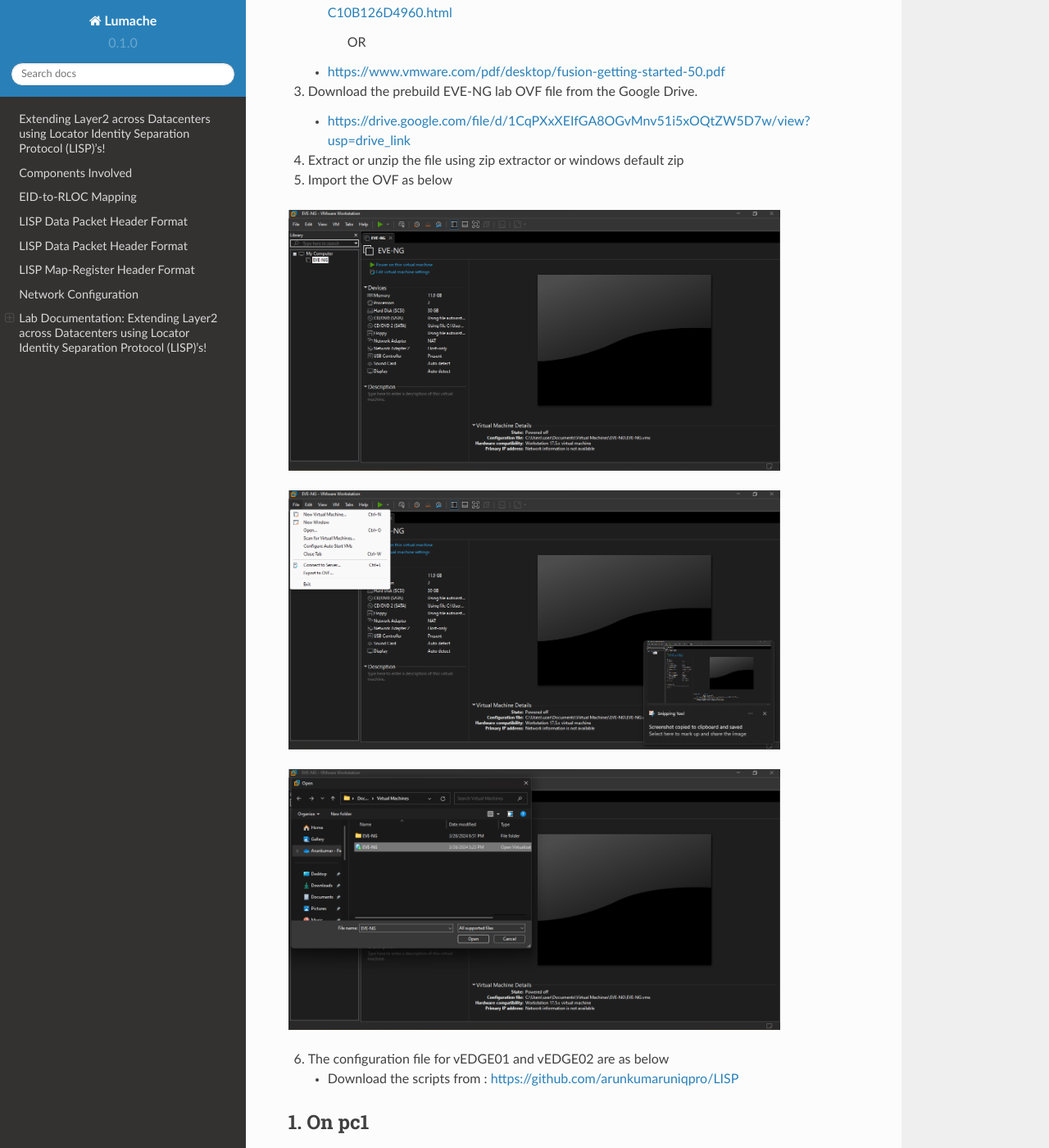
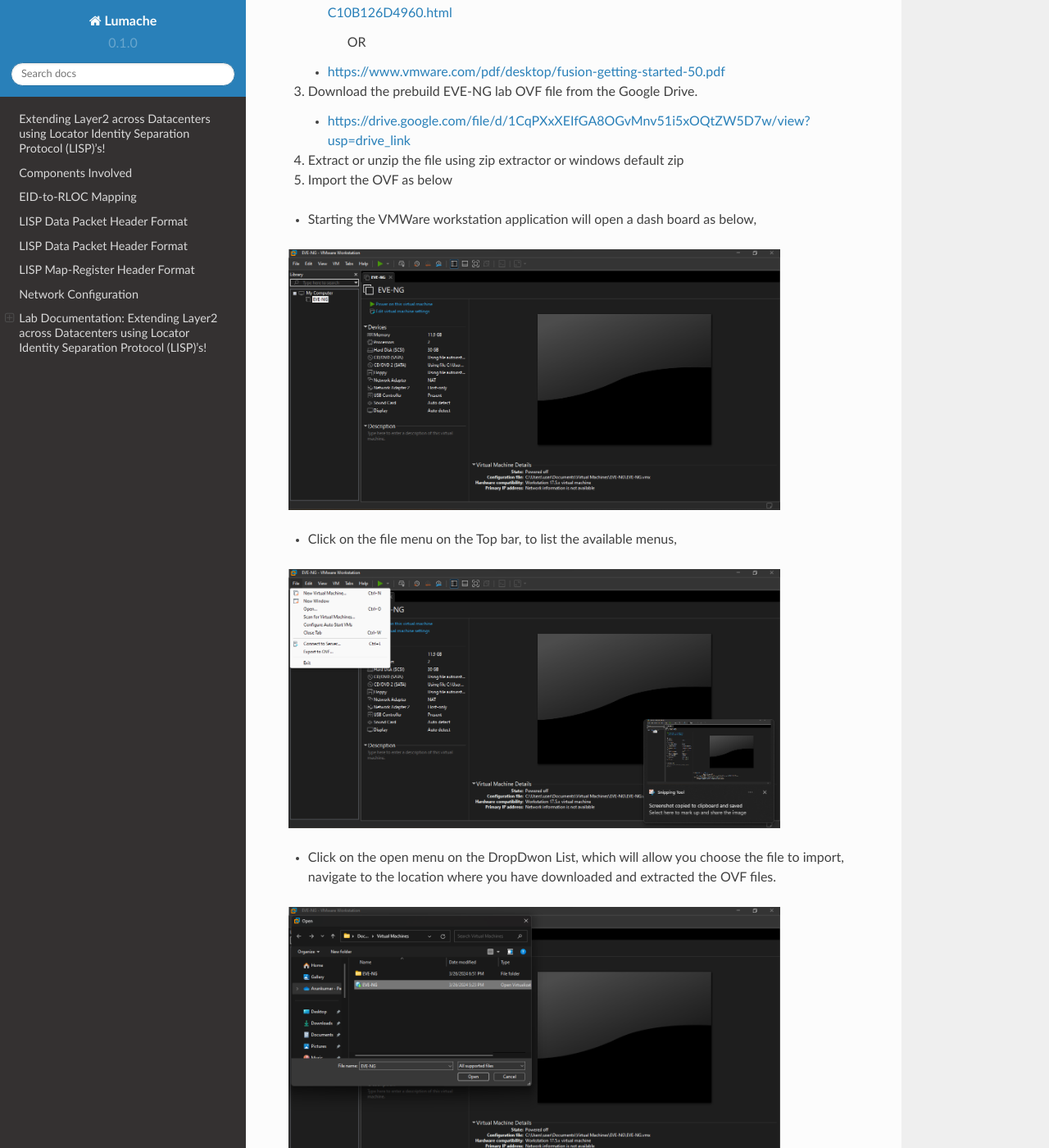
Before and after one commit to arunkumaruniqpro/c8000v_LISP_L2_Extension, a Sphinx documentation site: the page built from docs/source/index.rst, in a window 1280 px wide and 1400 px high, scrolled down 6280 px. Shown: the whole window at 82% size. Built offline with Sphinx 7.4.7 and the Read the Docs theme 2.0.0, drawn with Linux system fonts in a browser that asks for light colours.

Commit message:
Update index.rst

```diff
--- a/docs/source/index.rst
+++ b/docs/source/index.rst
@@ -191,15 +191,19 @@ Lab Setup:
 
 5. Import the OVF as below
 
+* Starting the VMWare workstation application will open a dash board as below,
+
 .. image:: screen1.png
   :width: 600
   :alt: Alternative text
 
+* Click on the file menu on the Top bar, to list the available menus,
 
 .. image:: screen2.png
   :width: 600
   :alt: Alternative text
 
+* Click on the open menu on the DropDwon List, which will allow you choose the file to import, navigate to the location where you have downloaded and extracted the OVF files.
 
 .. image:: screen3.png
   :width: 600
```
